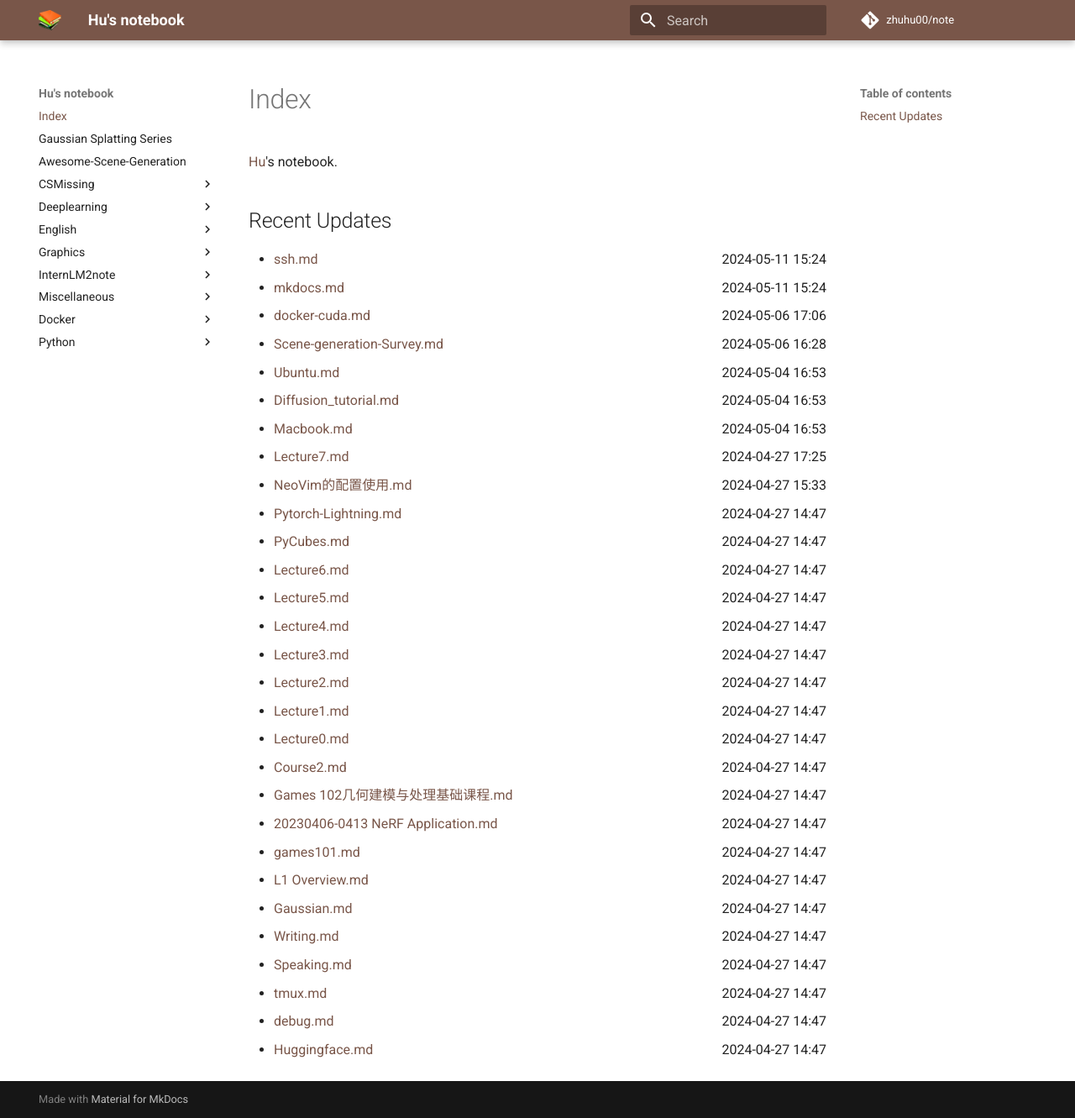
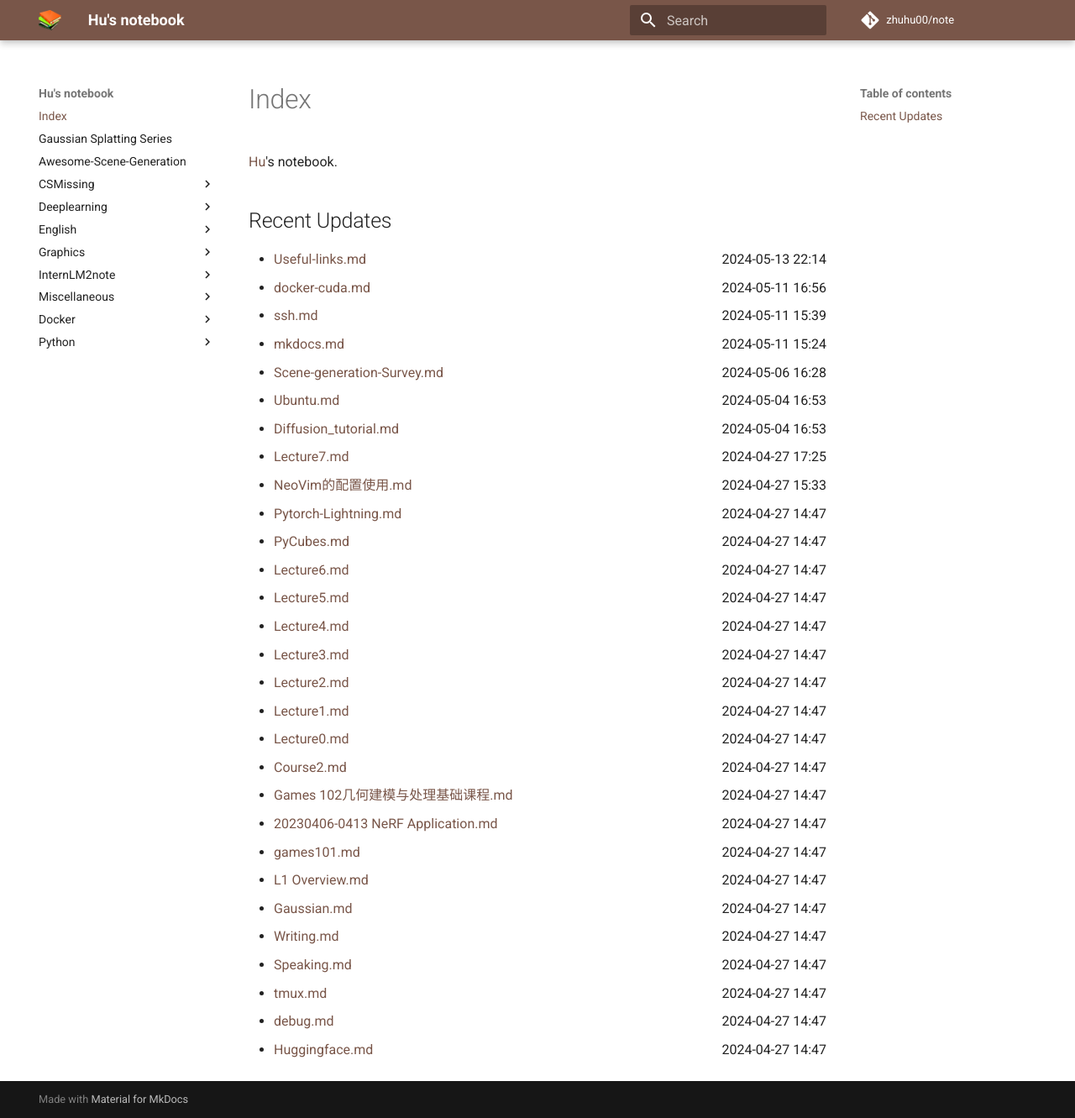
Before and after one commit to zhuhu00/note, an MkDocs documentation site: the page built from docs/index.md, in a window 1280 px wide and 1331 px high. Shown: the whole window at 84% size. Built offline with MkDocs 1.6.1 and Material for MkDocs 9.7.7, drawn with Linux system fonts in a browser that asks for light colours; comment, search, counter and statistics services are not loaded.

Commit message:
update recent

```diff
--- a/docs/index.md
+++ b/docs/index.md
@@ -4,13 +4,13 @@
 [Hu](https://zhuhu00.top/)'s notebook.
 
 ## Recent Updates
-- [ssh.md](CSMissing/ssh/) <span style="float: right;">2024-05-11 15:24</span>
+- [Useful-links.md](CSMissing/Useful-links/) <span style="float: right;">2024-05-13 22:14</span>
+- [docker-cuda.md](docker/docker-cuda/) <span style="float: right;">2024-05-11 16:56</span>
+- [ssh.md](CSMissing/ssh/) <span style="float: right;">2024-05-11 15:39</span>
 - [mkdocs.md](Miscellaneous/mkdocs/) <span style="float: right;">2024-05-11 15:24</span>
-- [docker-cuda.md](docker/docker-cuda/) <span style="float: right;">2024-05-06 17:06</span>
 - [Scene-generation-Survey.md](Scene-generation-Survey/) <span style="float: right;">2024-05-06 16:28</span>
 - [Ubuntu.md](CSMissing/Ubuntu/) <span style="float: right;">2024-05-04 16:53</span>
 - [Diffusion_tutorial.md](Deeplearning/Diffusion_tutorial/) <span style="float: right;">2024-05-04 16:53</span>
-- [Macbook.md](CSMissing/Macbook/) <span style="float: right;">2024-05-04 16:53</span>
 - [Lecture7.md](InternLM2note/Lecture7/) <span style="float: right;">2024-04-27 17:25</span>
 - [NeoVim的配置使用.md](CSMissing/NeoVim的配置使用/) <span style="float: right;">2024-04-27 15:33</span>
 - [Pytorch-Lightning.md](python/Pytorch-Lightning/) <span style="float: right;">2024-04-27 14:47</span>
```
